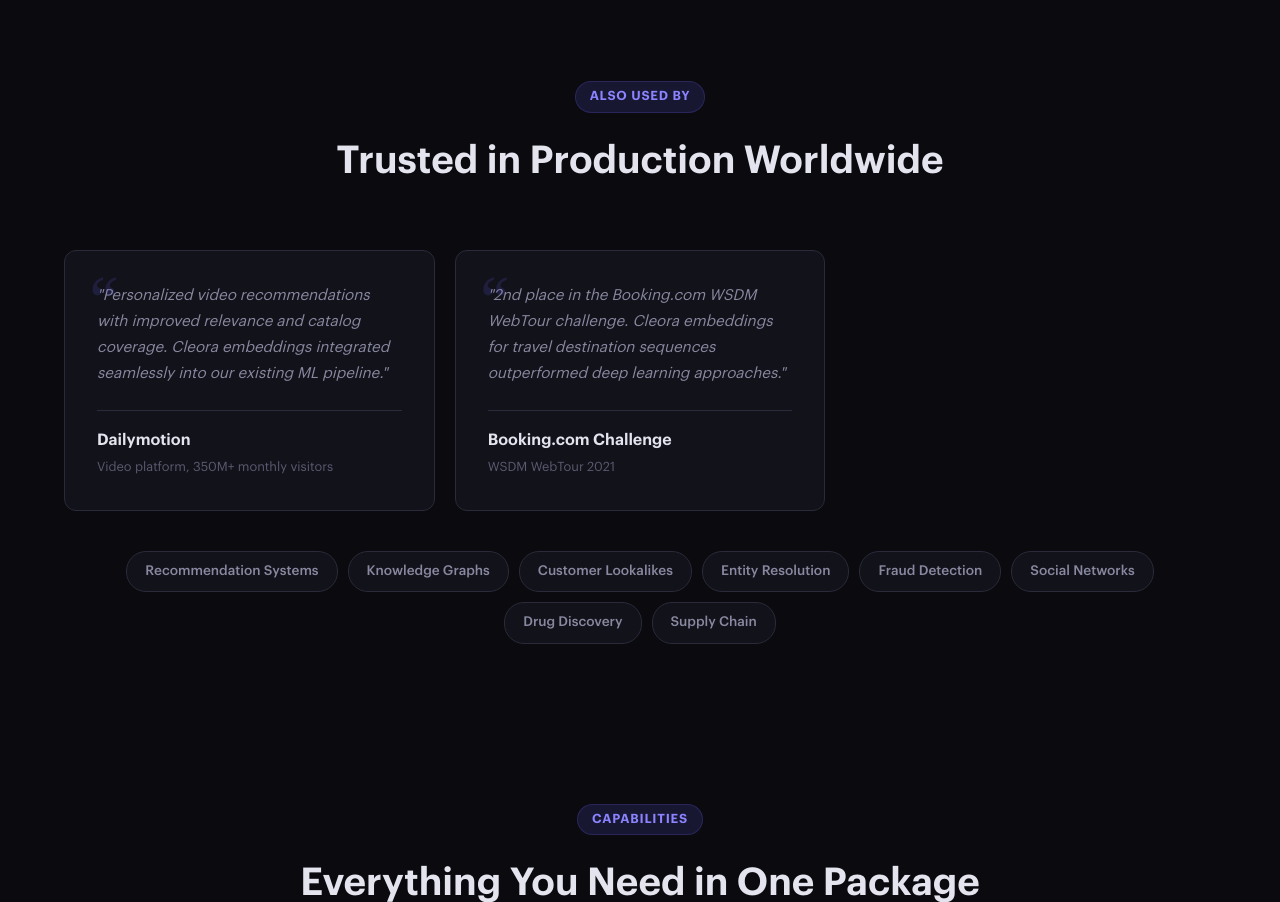
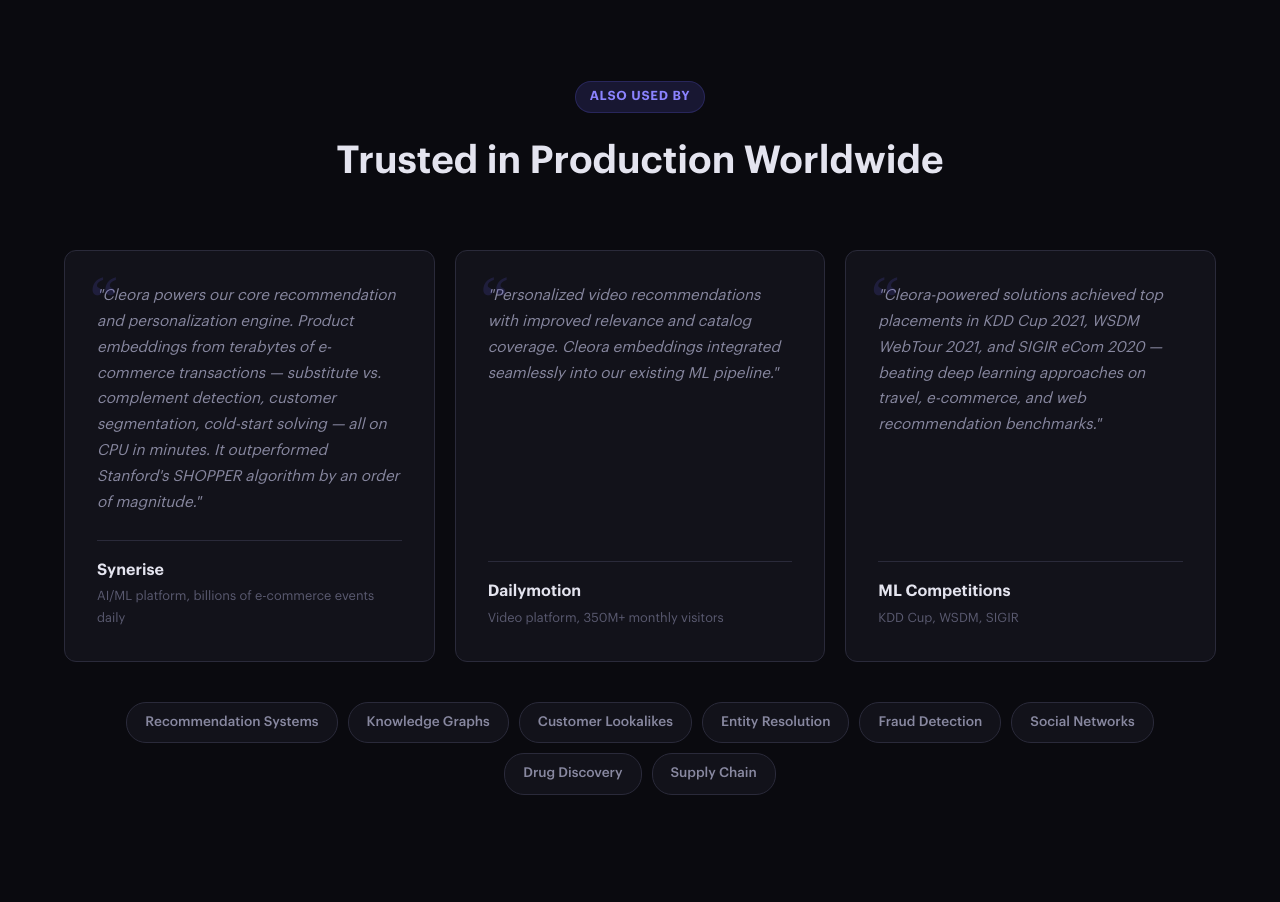
Before and after one commit to BaseModelAI/cleora, a Flask app: page / in a window 1280 px wide. Shown: the part 4541-5443 px from the top of the page. Run offline with Flask 3, Linux system fonts and the light colour scheme; some libraries are stand-ins or nearby versions.

Commit message:
Add Synerise case study and update ML competitions testimonial
Add a new testimonial for Synerise, update the ML competitions testimonial, and adjust testimonial grid class in website/templates/index.html.

Replit-Commit-Author: Agent
Replit-Commit-Session-Id: 2ab797ad-ad73-4323-9d5a-bdef07c5ade2
Replit-Commit-Checkpoint-Type: full_checkpoint
Replit-Commit-Event-Id: d27604dd-0cdf-4e21-8e7c-e1270724ccb1
Replit-Commit-Screenshot-Url: https://storage.googleapis.com/screenshot-production-us-central1/bde65b92-34c1-4d5d-82a8-5bb11aaaf7a0/2ab797ad-ad73-4323-9d5a-bdef07c5ade2/rdMG0KJ
Replit-Helium-Checkpoint-Created: true

```diff
--- a/website/templates/index.html
+++ b/website/templates/index.html
@@ -214,8 +214,17 @@
         <div class="section-badge">Also Used By</div>
         <h2>Trusted in Production Worldwide</h2>
     </div>
-    <div class="testimonials-grid">
+    <div class="testimonials-grid testimonials-grid-3">
         <div class="testimonial-card scroll-reveal">
+            <div class="testimonial-quote">
+                "Cleora powers our core recommendation and personalization engine. Product embeddings from terabytes of e-commerce transactions — substitute vs. complement detection, customer segmentation, cold-start solving — all on CPU in minutes. It outperformed Stanford's SHOPPER algorithm by an order of magnitude."
+            </div>
+            <div class="testimonial-source">
+                <div class="testimonial-company">Synerise</div>
+                <div class="testimonial-role">AI/ML platform, billions of e-commerce events daily</div>
+            </div>
+        </div>
+        <div class="testimonial-card scroll-reveal" data-delay="100">
             <div class="testimonial-quote">
                 "Personalized video recommendations with improved relevance and catalog coverage. Cleora embeddings integrated seamlessly into our existing ML pipeline."
             </div>
@@ -224,13 +233,13 @@
                 <div class="testimonial-role">Video platform, 350M+ monthly visitors</div>
             </div>
         </div>
-        <div class="testimonial-card scroll-reveal" data-delay="150">
+        <div class="testimonial-card scroll-reveal" data-delay="200">
             <div class="testimonial-quote">
-                "2nd place in the Booking.com WSDM WebTour challenge. Cleora embeddings for travel destination sequences outperformed deep learning approaches."
+                "Cleora-powered solutions achieved top placements in KDD Cup 2021, WSDM WebTour 2021, and SIGIR eCom 2020 — beating deep learning approaches on travel, e-commerce, and web recommendation benchmarks."
             </div>
             <div class="testimonial-source">
-                <div class="testimonial-company">Booking.com Challenge</div>
-                <div class="testimonial-role">WSDM WebTour 2021</div>
+                <div class="testimonial-company">ML Competitions</div>
+                <div class="testimonial-role">KDD Cup, WSDM, SIGIR</div>
             </div>
         </div>
     </div>
```
